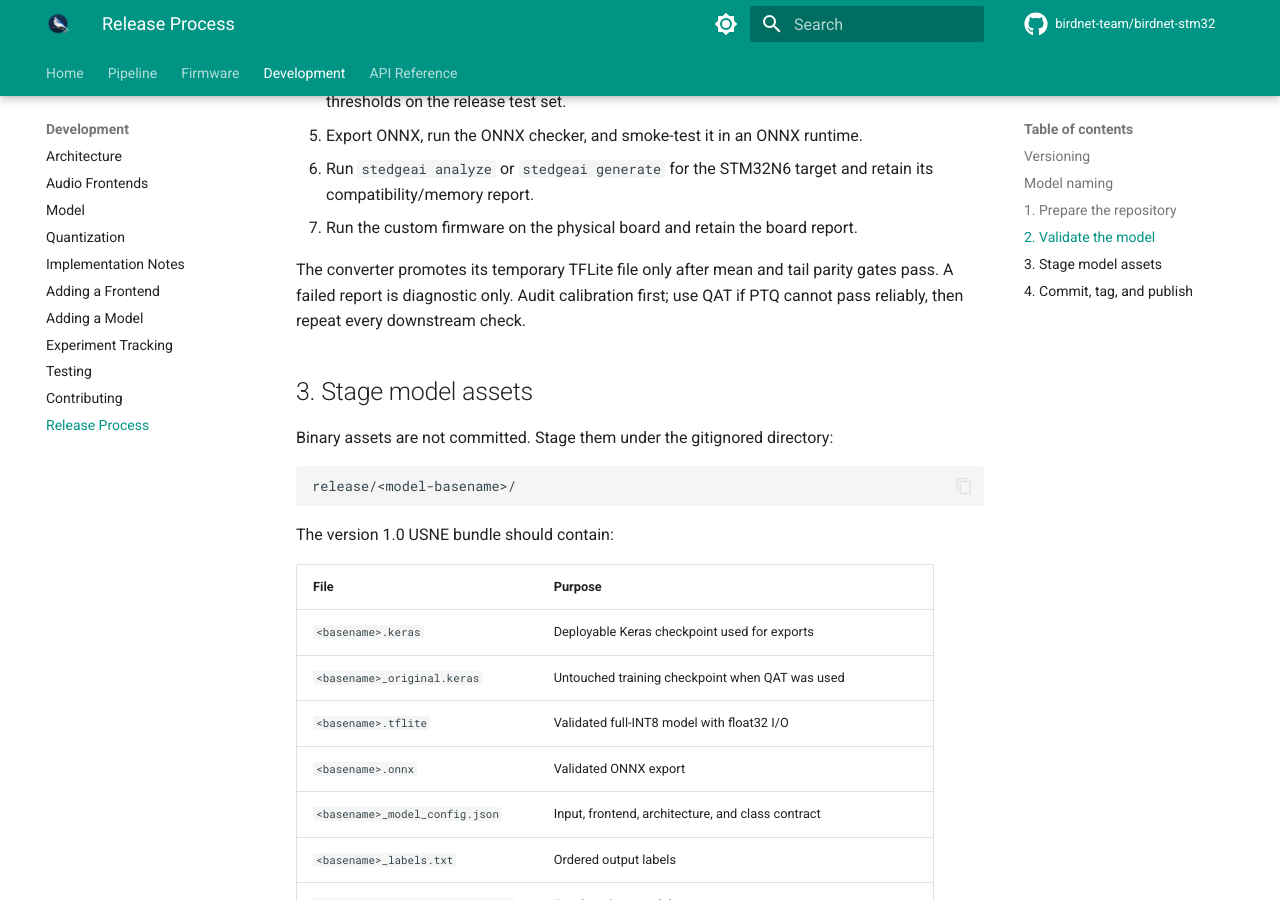
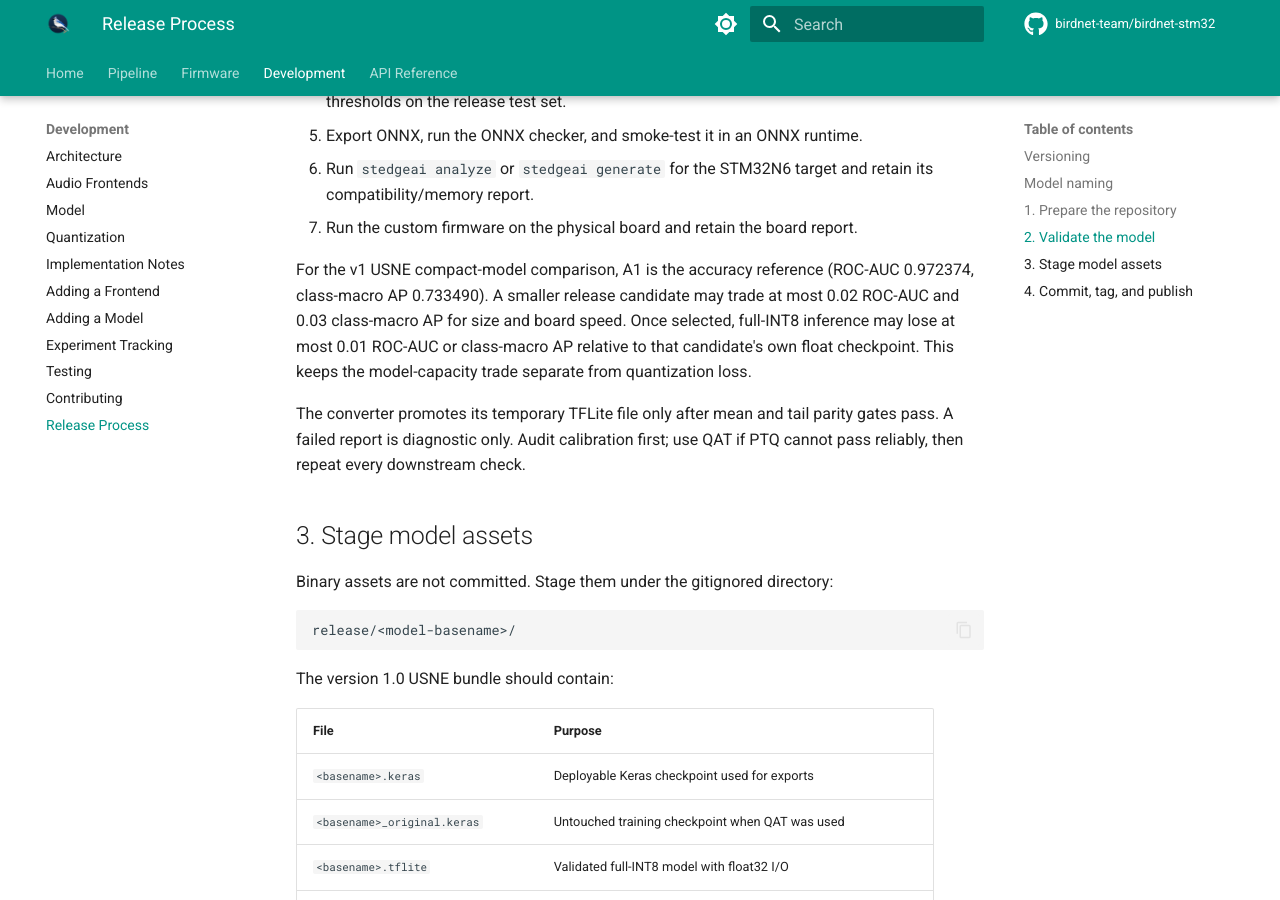
Before and after one commit to birdnet-team/birdnet-stm32, an MkDocs documentation site: the page built from docs/dev/release-process.md, in a window 1280 px wide and 900 px high, scrolled down 1625 px. Built offline with MkDocs 1.6.1 and Material for MkDocs 9.7.7, drawn with Linux system fonts in a browser that asks for light colours; comment, search, counter and statistics services are not loaded.

Commit message:
Separate capacity and quantization gates

```diff
--- a/docs/dev/release-process.md
+++ b/docs/dev/release-process.md
@@ -68,6 +68,13 @@ requires all of the following:
    retain its compatibility/memory report.
 7. Run the custom firmware on the physical board and retain the board report.
 
+For the v1 USNE compact-model comparison, A1 is the accuracy reference
+(ROC-AUC 0.972374, class-macro AP 0.733490). A smaller release candidate may
+trade at most 0.02 ROC-AUC and 0.03 class-macro AP for size and board speed.
+Once selected, full-INT8 inference may lose at most 0.01 ROC-AUC or
+class-macro AP relative to that candidate's own float checkpoint. This keeps
+the model-capacity trade separate from quantization loss.
+
 The converter promotes its temporary TFLite file only after mean and tail
 parity gates pass. A failed report is diagnostic only. Audit calibration first;
 use QAT if PTQ cannot pass reliably, then repeat every downstream check.
```
